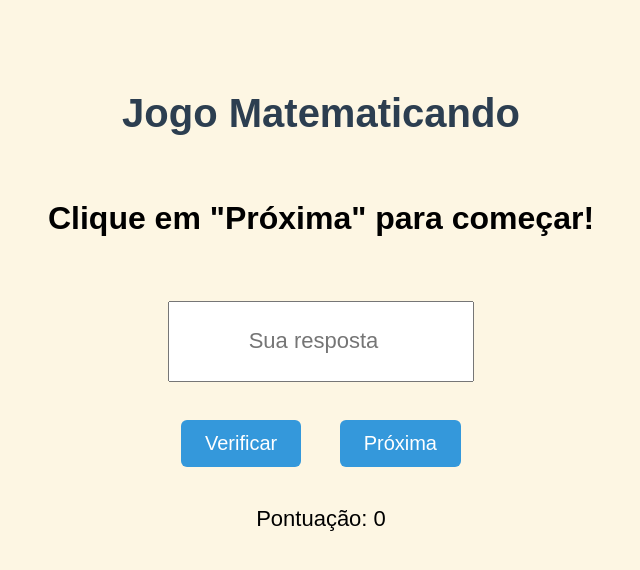
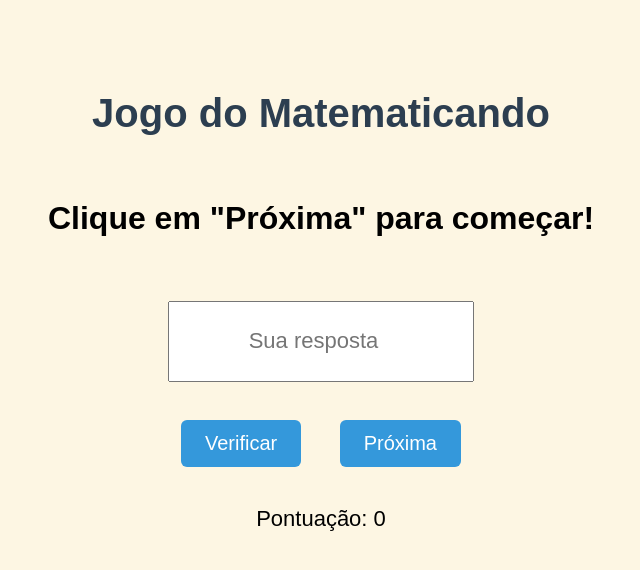
Before and after one commit to rodrigo615/matematicando, a plain HTML site: page index.html in a window 1280 px wide. Shown: the whole page, without its empty margins (319-959 px from the left). Drawn offline with Linux system fonts and the light colour scheme.

Commit message:
Update index.html

```diff
--- a/index.html
+++ b/index.html
@@ -78,7 +78,7 @@
 </head>
 <body>
 
-<h1>Jogo Matematicando</h1>
+<h1>Jogo do Matematicando</h1>
 <div class="expression" id="expression">Clique em "Próxima" para começar!</div>
 <input type="number" id="answer" placeholder="Sua resposta">
 
```
